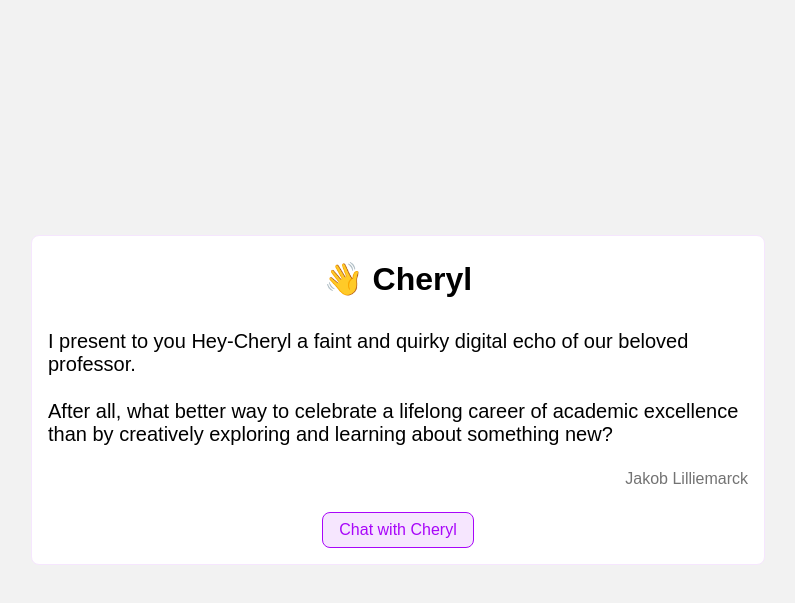
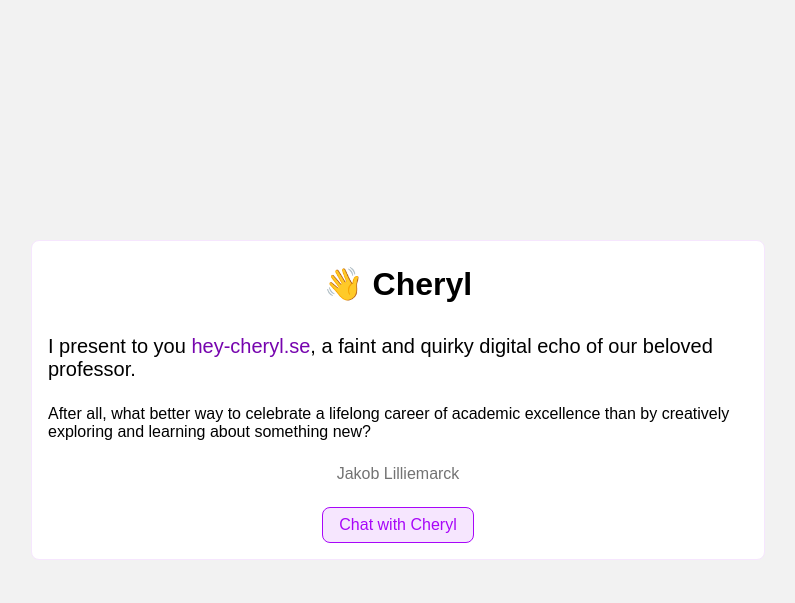
Before and after one commit to jakob-lilliemarck/hey-cheryl, a Flask app: page / in a window 1280 px wide. Shown: the top 603 px of the page, without its empty margins (242-1037 px from the left). Run offline with Flask 3, Linux system fonts and the light colour scheme; parts of the project's set-up code (start-up, migrations or seed data) failed here and were passed over; some libraries are stand-ins or nearby versions.

Commit message:
feat: nicer about page

```diff
--- a/templates/about.html
+++ b/templates/about.html
@@ -24,10 +24,20 @@
                 gap: var(--spacing-xl);
             }
             p {
-                font-size: var(--font-size-lg);
+                font-size: var(--font-size-md);
                 margin: 0;
                 white-space: normal;
                 text-align: center;
+            }
+            p.ingress {
+                font-size: var(--font-size-lg);
+            }
+            span.accent {
+                color: hsl(
+                    var(--assistant-h),
+                    var(--assistant-s),
+                    calc(var(--assistant-l) - 15%)
+                );
             }
             a {
                 display: inline-block;
@@ -41,13 +51,8 @@
                 padding: var(--spacing-md) var(--spacing-lg);
                 text-decoration: none;
             }
-            a:active {
-                color
-            }
             .signature {
                 color: var(--faint);
-                align-self: end;
-                font-size: 1rem;
             }
             @media (min-width: 700px) {
                 p {
@@ -58,9 +63,9 @@
     </head>
     <body>
         <h1>👋 Cheryl</h1>
-        <p>
-            I present to you Hey-Cheryl a faint and quirky digital echo of our
-            beloved professor.
+        <p class="ingress">
+            I present to you <span class="accent">hey-cheryl.se</span>, a faint
+            and quirky digital echo of our beloved professor.
         </p>
         <p>
             After all, what better way to celebrate a lifelong career of
```
